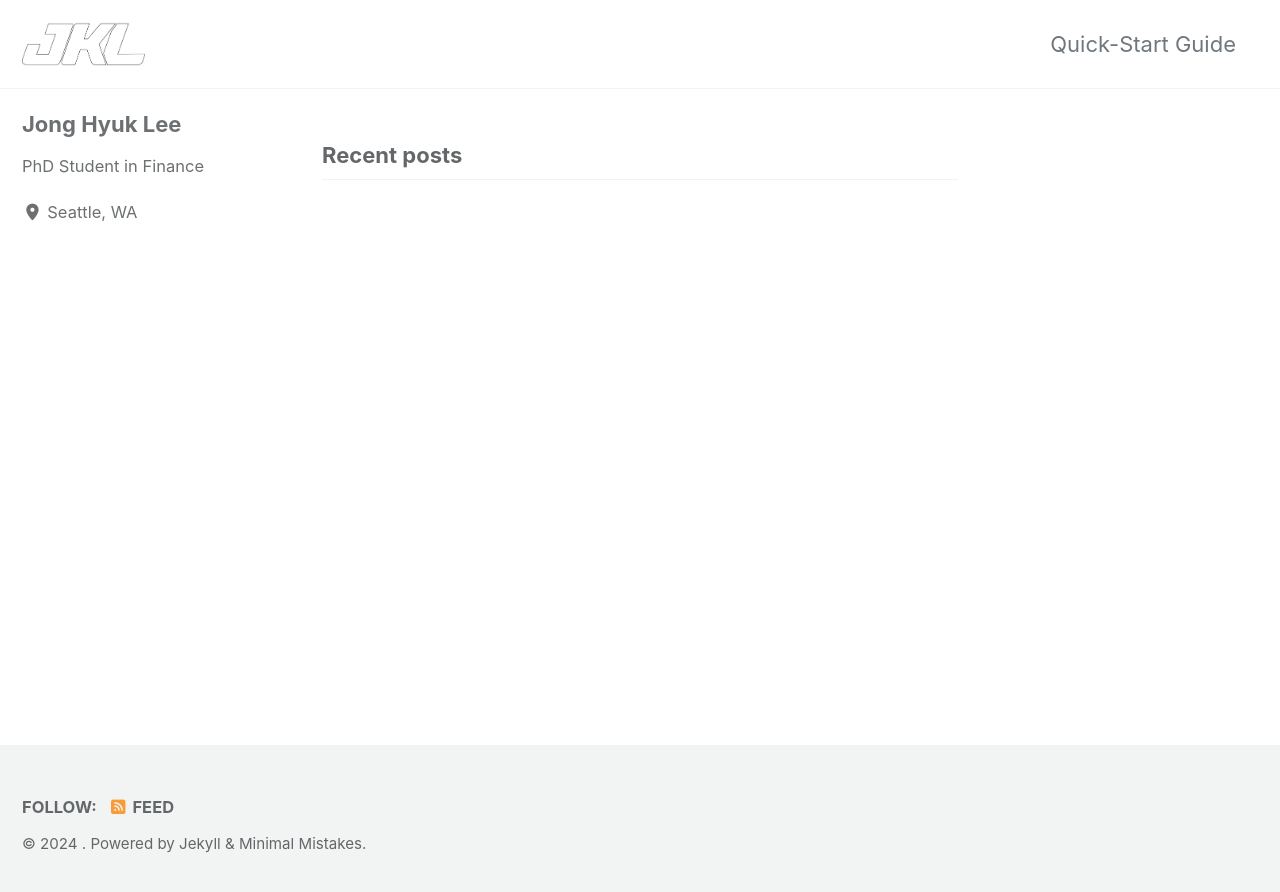
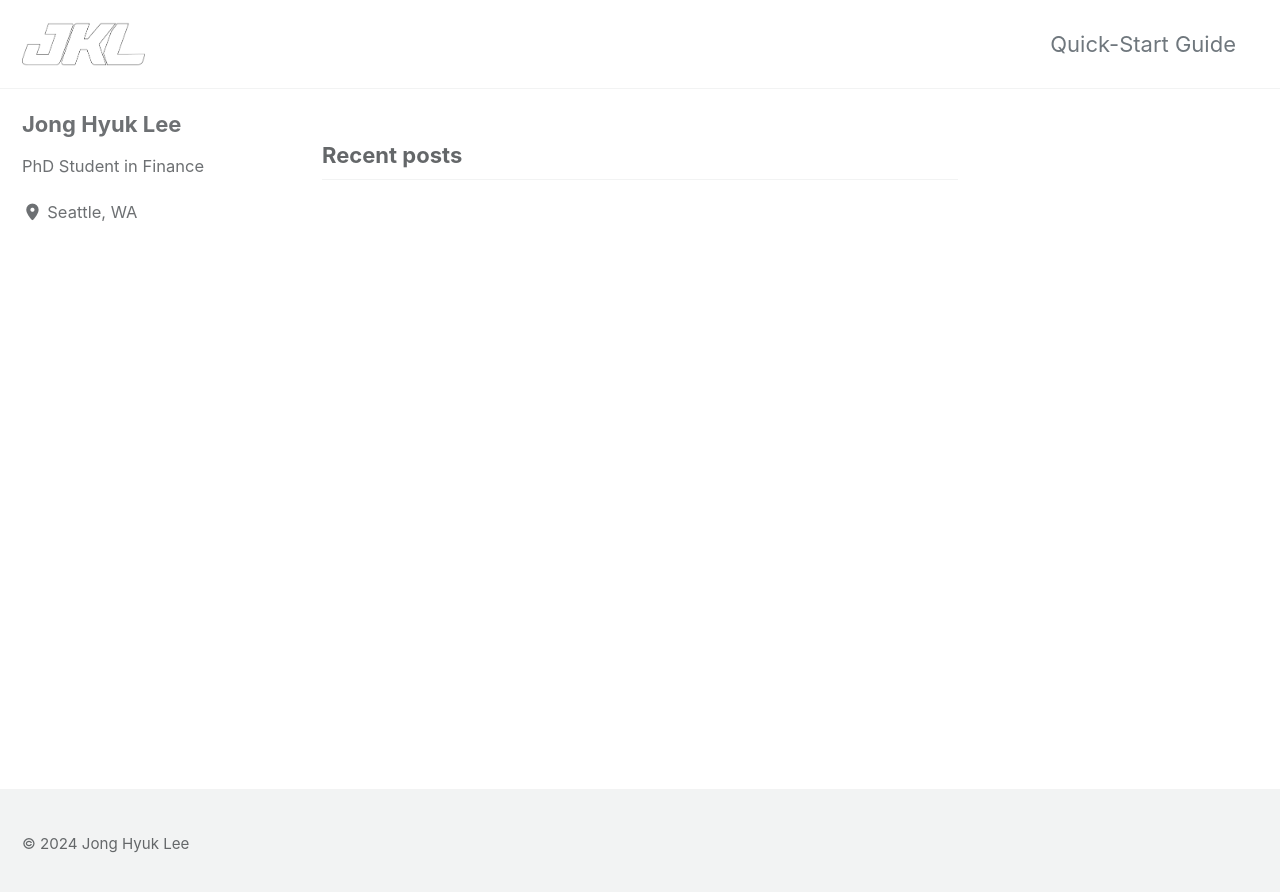
Before and after one commit to jhklee/jhklee.github.io, a Jekyll site: the page built from index.html, in a window 1280 px wide. Shown: the top 892 px of the page. Built offline with Jekyll 4.4.1, drawn with Linux system fonts in a browser that asks for light colours; cached includes are drawn as plain includes; the list of posts is cut into pages by our own code.

Commit message:
Update footer.html

```diff
--- a/_includes/footer.html
+++ b/_includes/footer.html
@@ -1,5 +1,5 @@
 <div class="page__footer-follow">
-  <ul class="social-icons">
+  <!-- <ul class="social-icons">
     {% if site.data.ui-text[site.locale].follow_label %}
       <li><strong>{{ site.data.ui-text[site.locale].follow_label }}</strong></li>
     {% endif %}
@@ -15,7 +15,7 @@
     {% unless site.atom_feed.hide %}
       <li><a href="{% if site.atom_feed.path %}{{ site.atom_feed.path }}{% else %}{{ '/feed.xml' | relative_url }}{% endif %}"><i class="fas fa-fw fa-rss-square" aria-hidden="true"></i> {{ site.data.ui-text[site.locale].feed_label | default: "Feed" }}</a></li>
     {% endunless %}
-  </ul>
+  </ul> -->
 </div>
 
-<div class="page__footer-copyright">&copy; {{ site.time | date: '%Y' }} <a href="{{ site.copyright_url | default: site.url }}">{{ site.copyright | default: site.title }}</a>. {{ site.data.ui-text[site.locale].powered_by | default: "Powered by" }} <a href="https://jekyllrb.com" rel="nofollow">Jekyll</a> &amp; <a href="https://mademistakes.com/work/jekyll-themes/minimal-mistakes/" rel="nofollow">Minimal Mistakes</a>.</div>
+<div class="page__footer-copyright">&copy; {{ site.time | date: '%Y' }} <a href="{{ site.copyright_url | default: site.url }}">{{ site.copyright | default: site.name }}</a></div>
```
